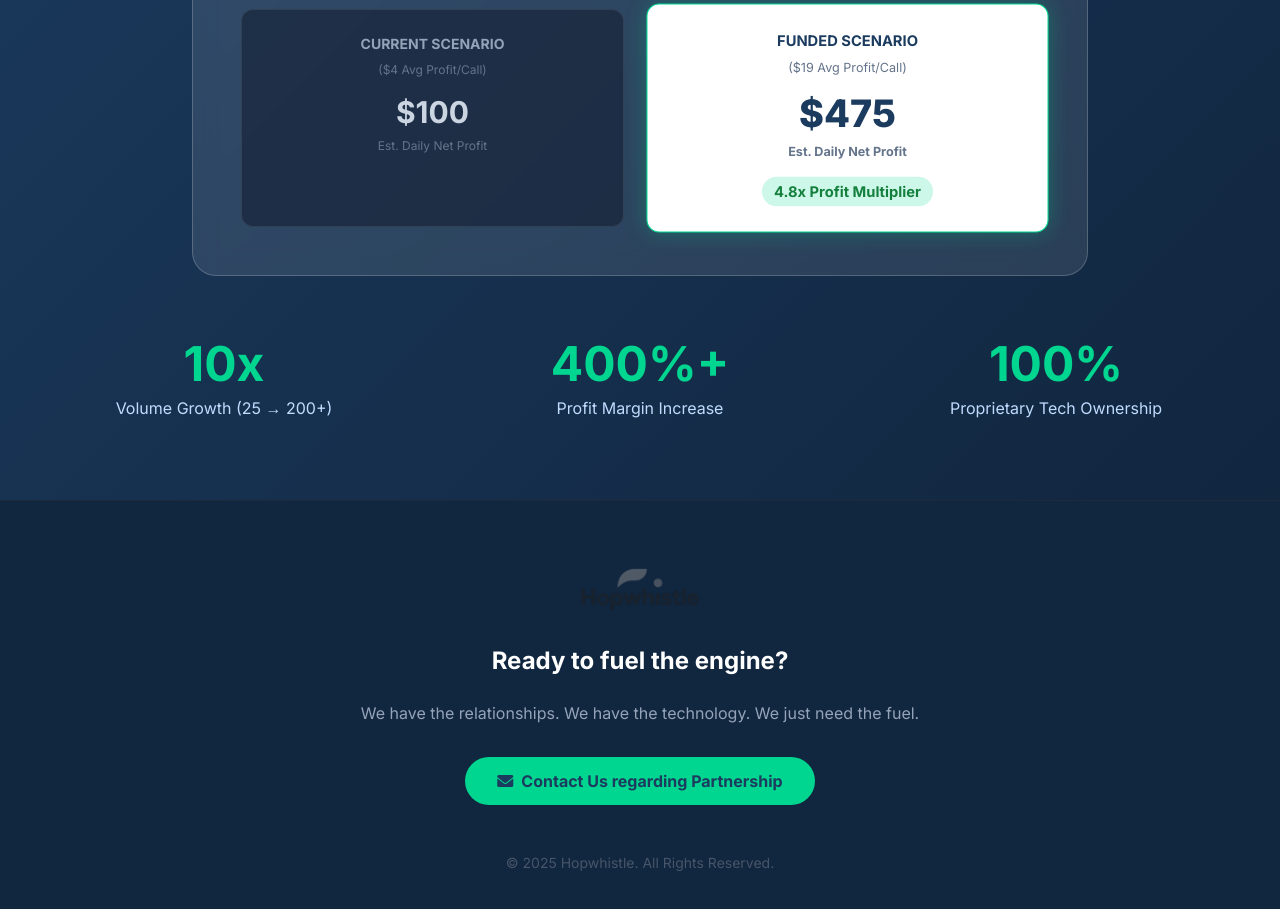
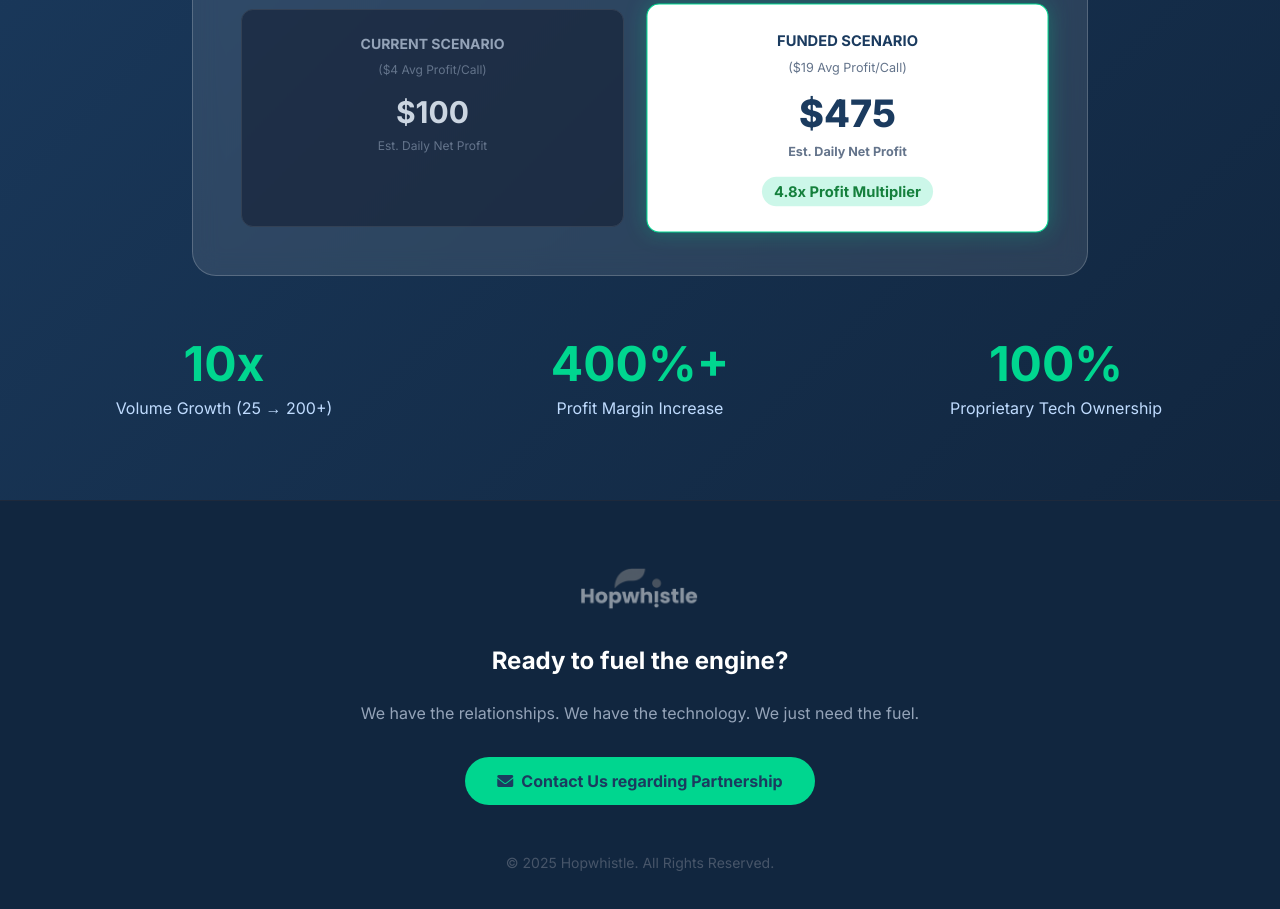
Before and after one commit to bbarnes4318/hop-tech, a plain HTML site: page index.html in a window 1280 px wide. Shown: the part 2854-3763 px from the top of the page. Drawn offline with nearby package versions, Linux system fonts and the light colour scheme.

Commit message:
Initial committtttttdgsdfs

```diff
--- a/index.html
+++ b/index.html
@@ -394,7 +394,7 @@
     <!-- Footer / CTA -->
     <footer class="bg-hopDark py-16 border-t border-slate-800">
         <div class="max-w-4xl mx-auto px-4 text-center">
-            <img src="Hopwhistle (1).png" alt="Hopwhistle" class="h-12 w-auto mx-auto mb-8 grayscale opacity-50 hover:grayscale-0 hover:opacity-100 transition duration-300">
+            <img src="Hopwhistle (2).png" alt="Hopwhistle" class="h-12 w-auto mx-auto mb-8 grayscale opacity-50 hover:grayscale-0 hover:opacity-100 transition duration-300">
             <h2 class="text-2xl text-white font-bold mb-6">Ready to fuel the engine?</h2>
             <p class="text-slate-400 mb-8 max-w-xl mx-auto">
                 We have the relationships. We have the technology. We just need the fuel.
```
Also changed, not shown: Hopwhistle (2).png (added).
